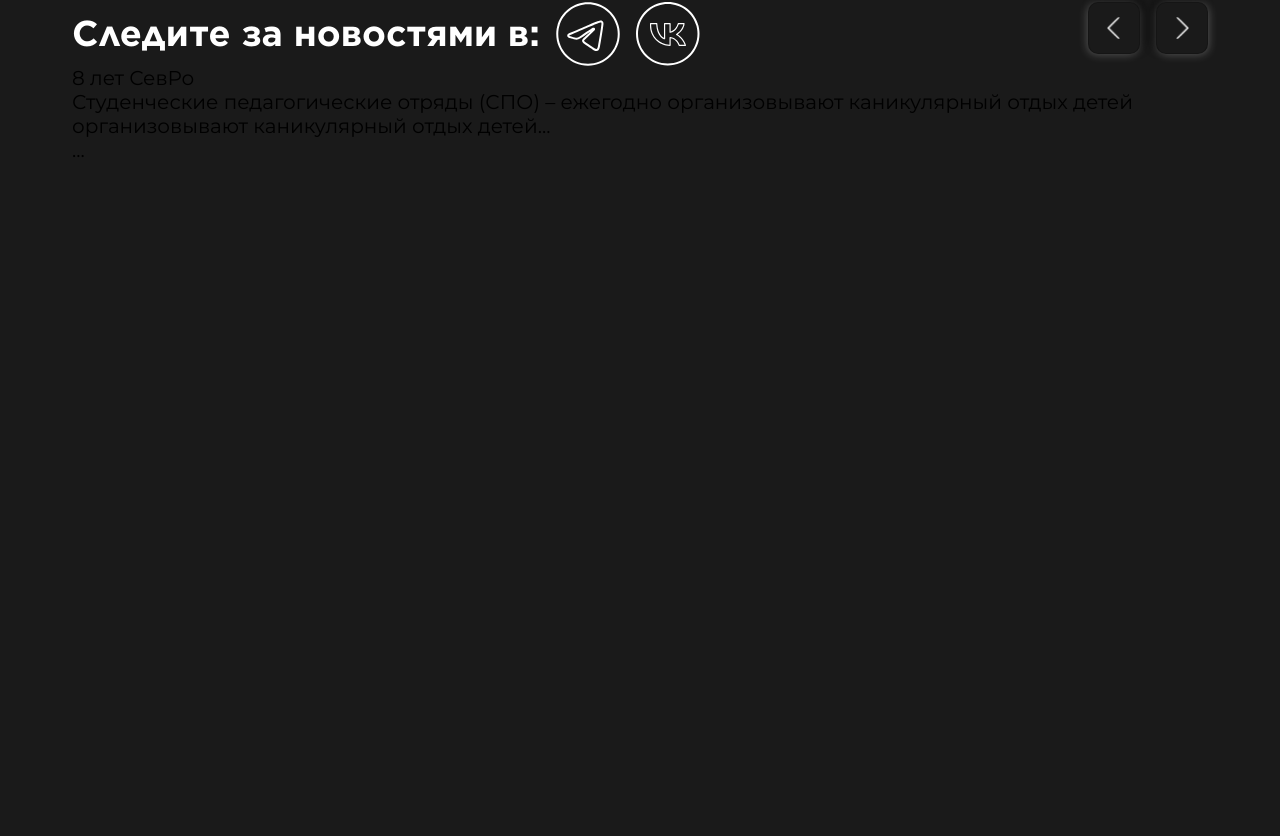
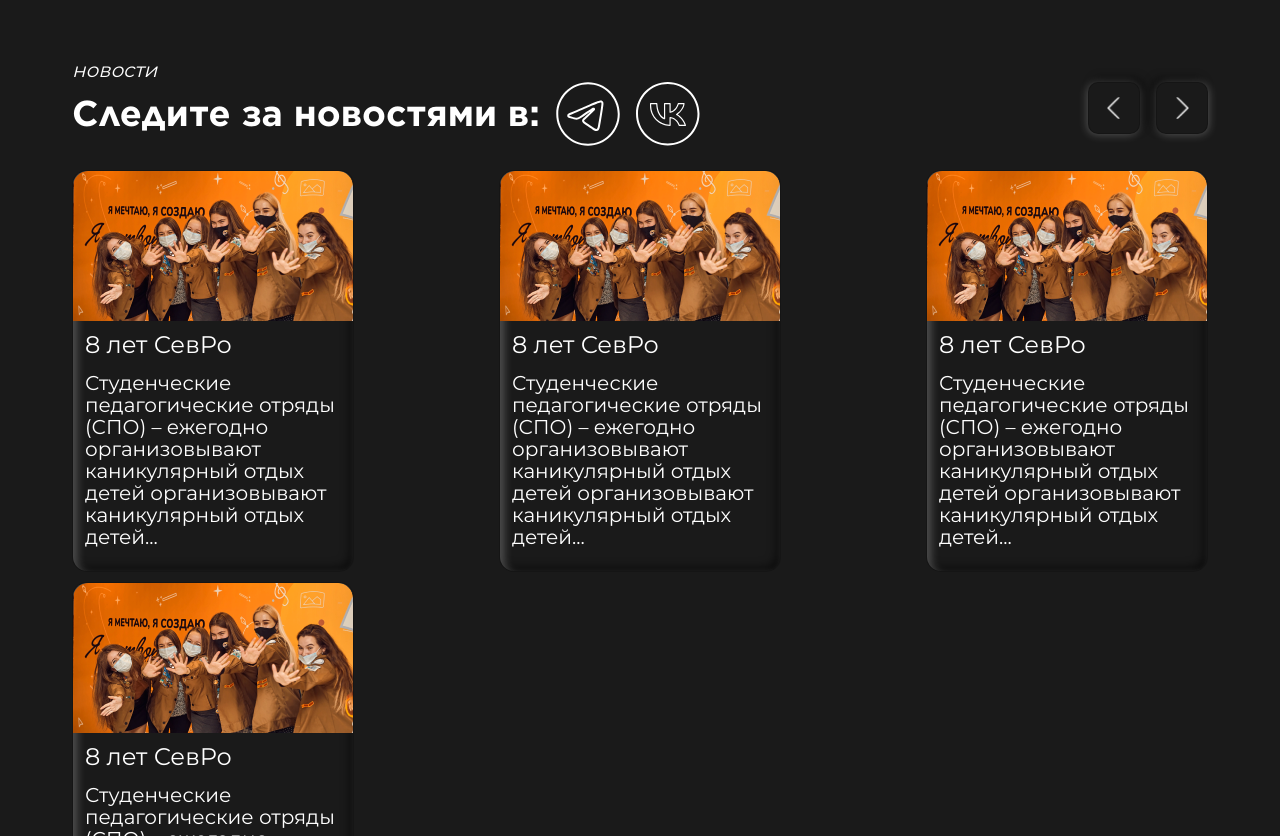
Before and after one commit to GarikBagdasaryan/SevRo, a React (Create React App) app: page / in a window 1280 px wide. Shown: the part 3024-3860 px from the top of the page. Before the commit the page ends 3226 px from the top, so only its background shows below. Built offline with nearby package versions, Linux system fonts and the light colour scheme.

Commit message:
Add news slice fix

```diff
--- a/src/App.js
+++ b/src/App.js
@@ -168,6 +168,21 @@ function App() {
                 <div className="News-slice__slider__card__name"> 8 лет СевРо</div>
                 <div className="News-slice__slider__card__description">Студенческие педагогические отряды (СПО) – ежегодно организовывают каникулярный отдых детей организовывают каникулярный отдых детей...</div>
               </div>
+              <div className="News-slice__slider__card">
+                <div className="News-slice__slider__card__photo"></div>
+                <div className="News-slice__slider__card__name"> 8 лет СевРо</div>
+                <div className="News-slice__slider__card__description">Студенческие педагогические отряды (СПО) – ежегодно организовывают каникулярный отдых детей организовывают каникулярный отдых детей...</div>
+              </div>
+              <div className="News-slice__slider__card">
+                <div className="News-slice__slider__card__photo"></div>
+                <div className="News-slice__slider__card__name"> 8 лет СевРо</div>
+                <div className="News-slice__slider__card__description">Студенческие педагогические отряды (СПО) – ежегодно организовывают каникулярный отдых детей организовывают каникулярный отдых детей...</div>
+              </div>
+              <div className="News-slice__slider__card">
+                <div className="News-slice__slider__card__photo"></div>
+                <div className="News-slice__slider__card__name"> 8 лет СевРо</div>
+                <div className="News-slice__slider__card__description">Студенческие педагогические отряды (СПО) – ежегодно организовывают каникулярный отдых детей организовывают каникулярный отдых детей...</div>
+              </div>
             </div>
           </div>
           ...
--- a/src/index.scss
+++ b/src/index.scss
@@ -546,6 +546,8 @@ header {
 
 .News-slice {
 
+  padding-top: 80px;
+
   .News-slice__header-slice {
     color: #FFF;
     font-family: Montserrat;
@@ -626,7 +628,7 @@ header {
           align-items: center;
           border-radius: 10px;
           border: 1px solid rgba(0, 0, 0, 0.20);
-          background: var(--block-dark, #1A1A1A);
+          background: #1A1A1A;
           box-shadow: 1px 1px 8px 0px rgba(255, 255, 255, 0.25), -4px -4px 8px 0px rgba(0, 0, 0, 0.50);
           background-image: url(../public/img/arrow-right.png);
           background-size: 50%;
@@ -637,7 +639,53 @@ header {
       }
     }
 
+    .News-slice__slider__content {
+      margin-top: 24px;
+      display: flex;
+      justify-content: space-between;
+      flex-direction: row;
+      flex-wrap: wrap;
+      gap: 10px;
 
+      .News-slice__slider__card {
+        width: 280px;
+        height: 400px;
+        border-radius: 15px;
+        border: 1px solid rgba(0, 0, 0, 0.20);
+        background: #1A1A1A;
+        box-shadow: 4px 4px 8px 0px rgba(255, 255, 255, 0.25) inset, -4px -4px 8px 0px rgba(0, 0, 0, 0.50) inset;
+
+        .News-slice__slider__card__photo {
+
+          width: 280px;
+          height: 150px;
+          border-radius: 15px 15px 0px 0px;
+          background: url(../public/img/new__photo.png);
+        }
+
+        .News-slice__slider__card__name {
+          margin-top: 8px;
+          color: #FFF;
+          padding-left: 12px;
+          font-family: Montserrat;
+          font-size: 24px;
+          font-style: normal;
+          font-weight: 500;
+          line-height: 130%;
+        }
+
+        .News-slice__slider__card__description {
+          margin-top: 12px;
+          color: #FFF;
+          font-family: Montserrat;
+          font-size: 20px;
+          padding-left: 12px;
+          font-style: normal;
+          font-weight: 400;
+          line-height: 110%;
+        }
+      }
+    }
 
   }
 }
```
Also changed, not shown: public/img/new__photo.png (added).
